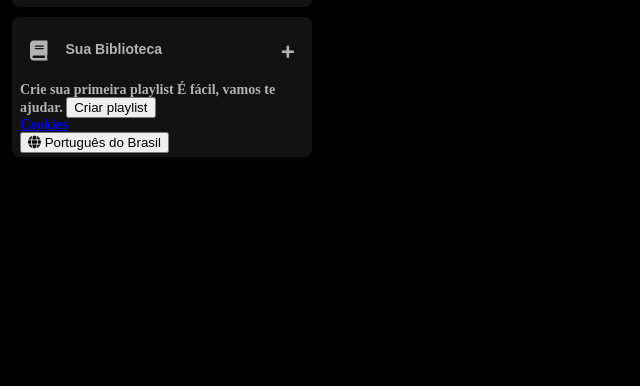
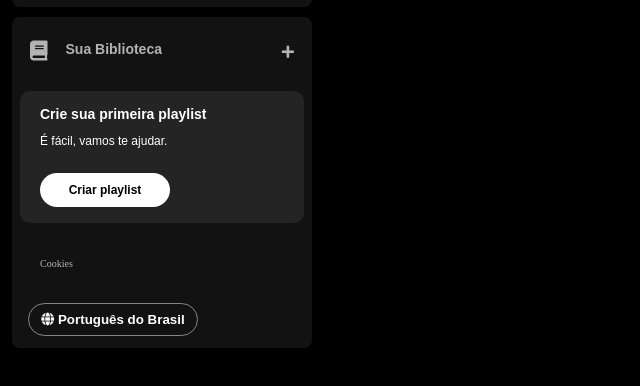
Before and after one commit to victorhbcampos/imersao-dev-alura, a plain HTML site: page index.html in a window 1280 px wide. Shown: the part 166-552 px from the top of the page, without its empty margins (0-640 px from the left). Drawn offline with Linux system fonts and the light colour scheme.

Commit message:
aula02
Resolução completa da Aula 02.

```diff
--- a/style.css
+++ b/style.css
@@ -90,3 +90,81 @@
 .sidebar__library .library__content .fa-plus {
     margin: 24px 10px;
 }
+
+.sidebar__library .section-playlist {
+    display: flex;
+    align-items: flex-start;
+    justify-content: space-between;
+    gap: 20px;
+    background-color: #242424;
+    color: #B3B3B3;
+    font-weight: 600;
+    font-size: 14px;
+    margin: 8px 0;
+    padding: 16px 20px;
+    border-radius: 10px;
+}
+
+.section-playlist .section-playlist__content {
+    display: flex;
+    flex-direction: column;
+}
+
+.section-playlist__content .text {
+    padding-bottom: 14px;
+    color: #FFFFFF;
+    font-family: "DM Sans", sans-serif;
+}
+
+.section-playlist__content .title {
+    font-weight: 700;
+}
+
+.section-playlist__content .subtitle {
+    font-weight: 500;
+    font-size: 12px;
+}
+
+.section-playlist__content .section-playlist__button {
+    display: flex;
+    justify-content: center;
+    background-color: #FFFFFF;
+    color: #000000;
+    border-radius: 20px;
+    font-size: 12px;
+    font-weight: 700;
+    font-family: "DM Sans", sans-serif;
+    text-decoration: none;
+    text-transform: none;
+    margin-top: 12px;
+    padding: 10px;
+    border: 0;
+    width: 130px;
+}
+
+.sidebar__library .cookies {
+    margin: 25px 20px;
+}
+
+.sidebar__library .cookies a {
+    color: #B3B3B3;
+    font-weight: 500;
+    font-size: 10px;
+    text-decoration: none;
+}
+
+.sidebar__library .cookies a:hover {
+    text-decoration: underline;
+}
+
+.languages .languages__button {
+    background-color: transparent;
+    border: 1px solid #878787;
+    border-radius: 20px;
+    color: #FFFFFF;
+    cursor: pointer;
+    font-weight: bold;
+    width: 170px;
+    margin: 8px;
+    padding: 8px;
+}
```
